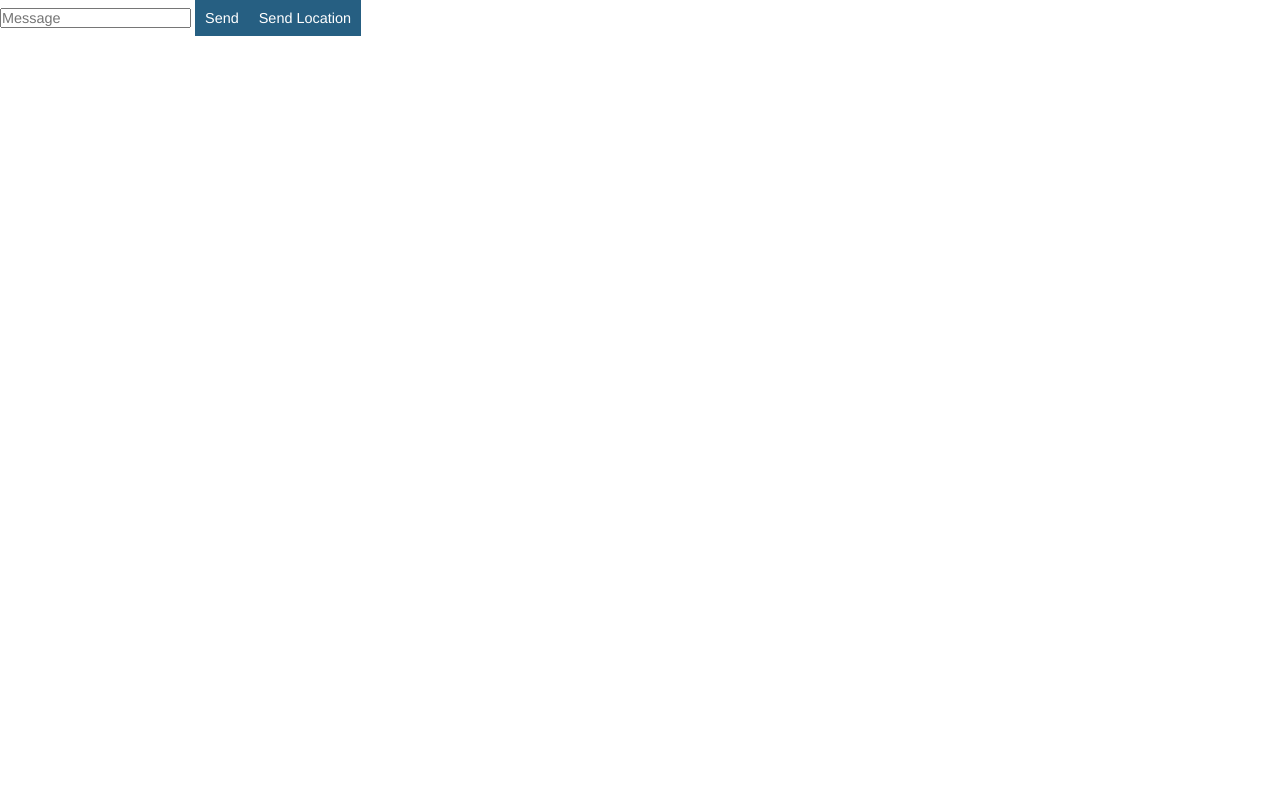
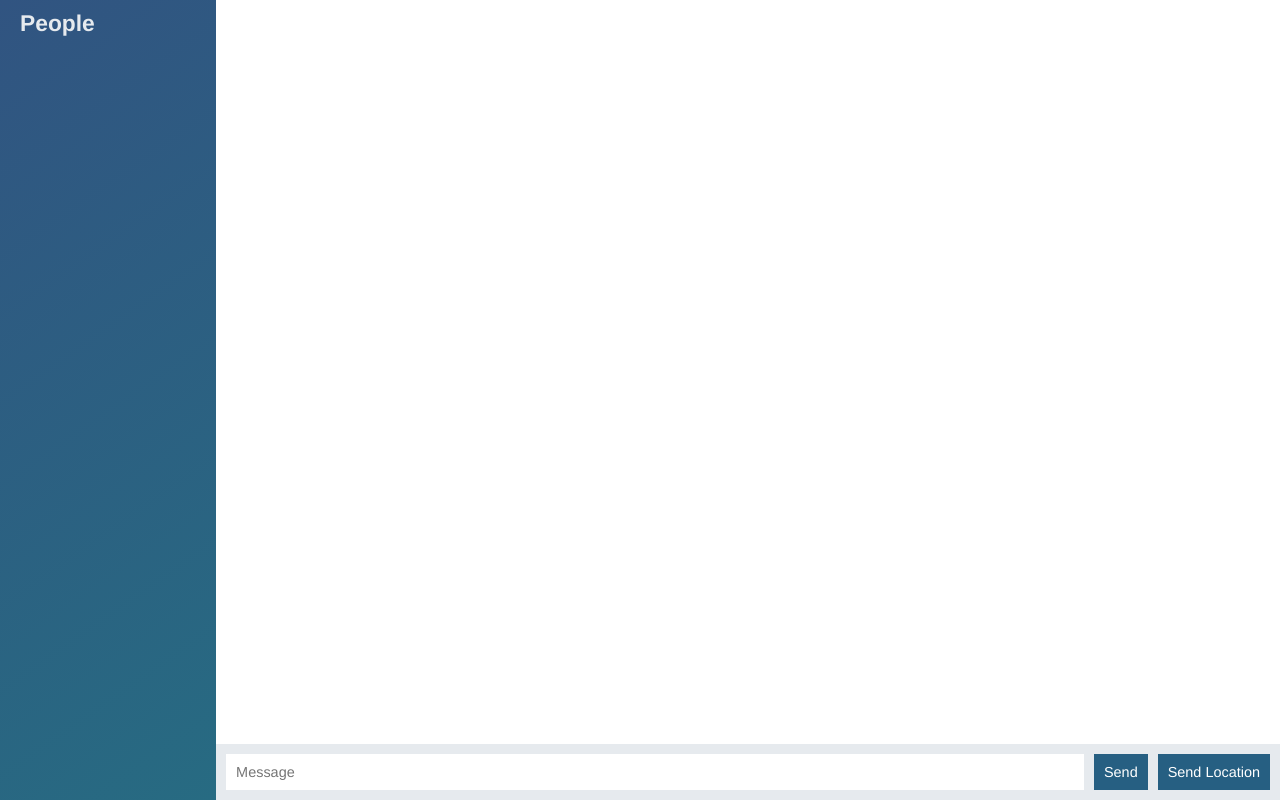
Before and after one commit to MichaelWiss/Node_G, a website: page public/index.html in a window 1280 px wide. Drawn offline with nearby package versions, Linux system fonts and the light colour scheme; no server answers.

Commit message:
footer css

```diff
--- a/public/index.html
+++ b/public/index.html
@@ -8,15 +8,24 @@
 
  <body class="chat">
 
+ 	<div class="chat__sidebar">
+ 		<h3>People</h3>
+ 		<div id="users"></div>
+ 	</div>
+
+ 	<div class="chat__main">
+ 	<ol id="messages" class="chat__messages"></ol>
+
+ 	<div class="chat__footer">
+		 	 <form id="message-form">
+		 		<input name="message" type="text" placeholder="Message" />
+		 		<button>Send</button>
+		 	</form>
+	 	    <button id="send-location">Send Location</button>
+ 	  </div>
+</div>
 
 
- 	<ol id="messages"></ol>
-
- 	<form id="message-form">
- 		<input name="message" type="text" placeholder="Message" />
- 		<button>Send</button>
- 	</form>
- 	<button id="send-location">Send Location</button>
 
  	<script src="/socket.io/socket.io.js"></script>
  	<script src="/js/libs/jquery-3.1.1.min.js"></script>
```
